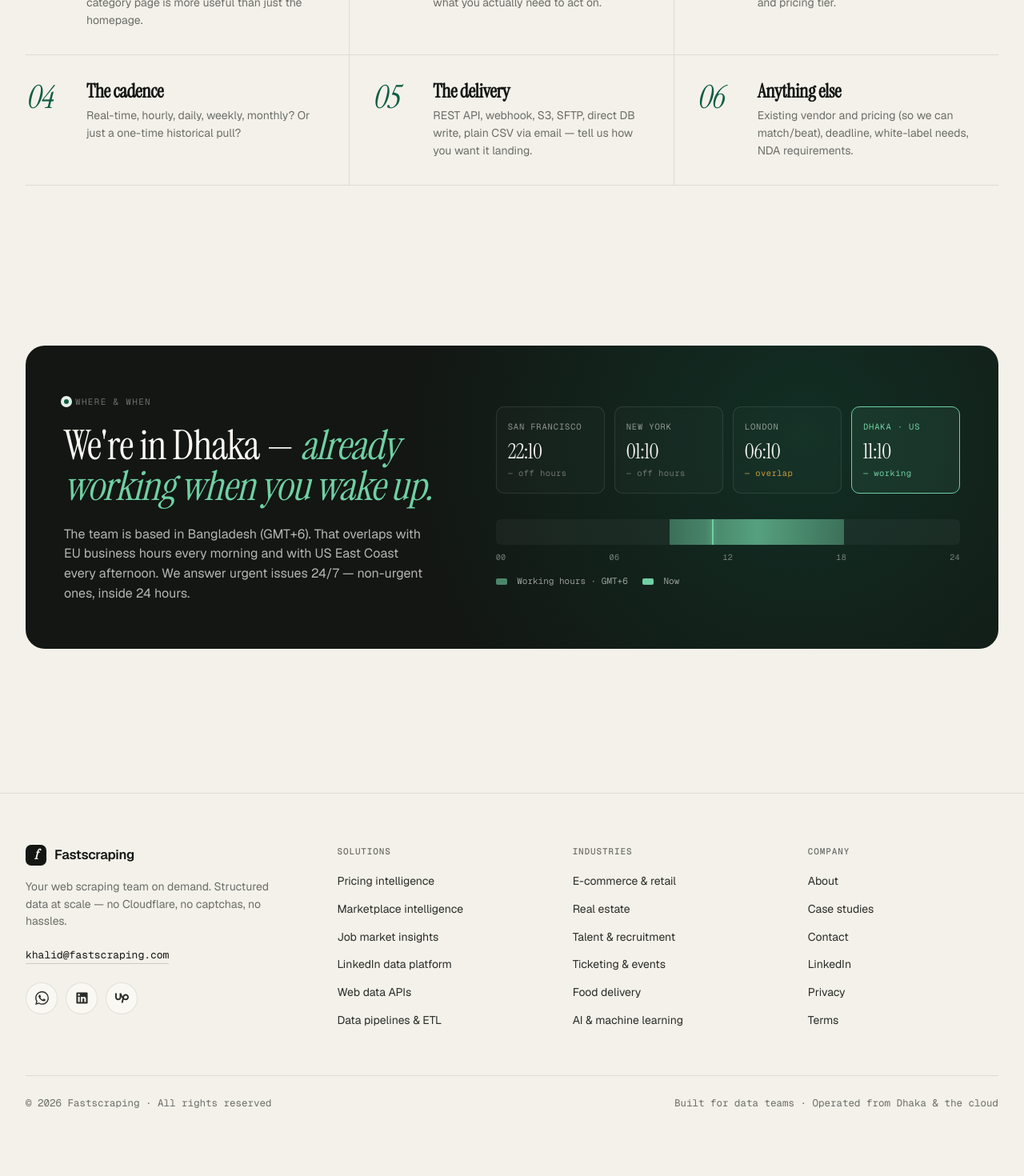
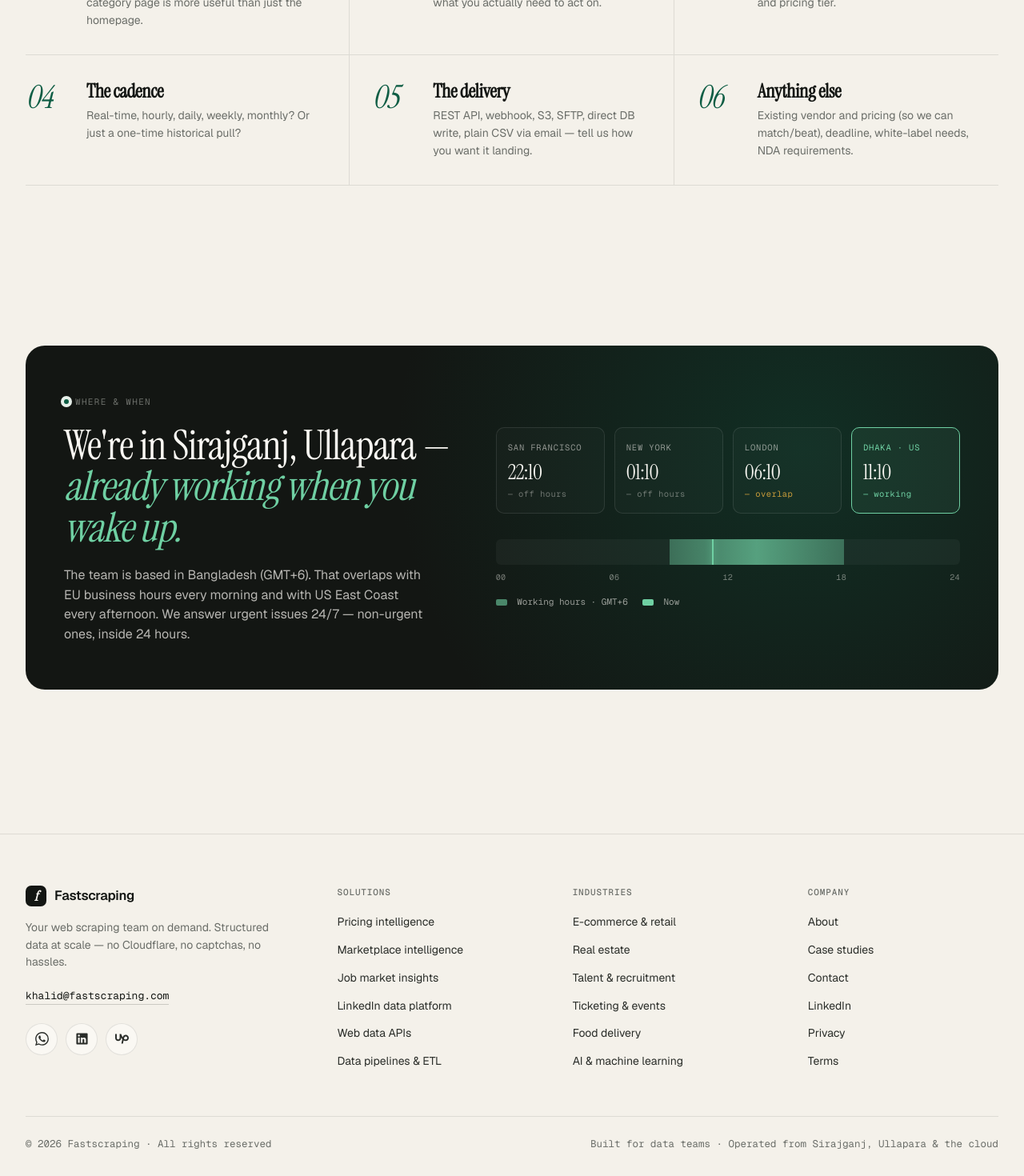
Before and after one commit to SoundlessGhost/_FAST_SCRAPING_, a Next.js app: page /contact in a window 1280 px wide. Shown: the part 2179-3649 px from the top of the page at 80% size. Before the commit the page ends 3598 px from the top, so only its background shows below. Built offline with nearby package versions, Linux system fonts and the light colour scheme.

Commit message:
Fix megamenu card text wrapping (display: block on .mm-h and .mm-d)

```diff
--- a/app/contact/page.tsx
+++ b/app/contact/page.tsx
@@ -309,7 +309,8 @@
             <div className="tz-left">
               <span className="eyebrow">Where &amp; when</span>
               <h2 className="display" style={{ marginTop: 18 }}>
-                We&apos;re in Dhaka — <em>already working when you wake up.</em>
+                We&apos;re in Sirajganj, Ullapara —{" "}
+                <em>already working when you wake up.</em>
               </h2>
               <p>
                 The team is based in Bangladesh (GMT+6). That overlaps with EU
--- a/app/globals.css
+++ b/app/globals.css
@@ -15,3 +15,11 @@
 @media (prefers-reduced-motion: reduce) {
   html { scroll-behavior: auto; }
 }
+
+/* Megamenu card text: heading + description must stack vertically.
+   `.mm-h` and `.mm-d` are <span> elements — force block so they don't
+   render inline (which made text concatenate on one line). */
+.mm-h,
+.mm-d {
+  display: block;
+}
--- a/components/Footer.tsx
+++ b/components/Footer.tsx
@@ -96,7 +96,7 @@
         </div>
         <div className="footer-base">
           <div>© 2026 Fastscraping · All rights reserved</div>
-          <div>Built for data teams · Operated from Dhaka &amp; the cloud</div>
+          <div>Built for data teams · Operated from Sirajganj, Ullapara &amp; the cloud</div>
         </div>
       </div>
     </footer>
--- a/design/about.html
+++ b/design/about.html
@@ -1123,7 +1123,7 @@
         </div>
         <div class="footer-base">
           <div>© 2026 Fastscraping · All rights reserved</div>
-          <div>Built for data teams · Operated from Dhaka &amp; the cloud</div>
+          <div>Built for data teams · Operated from Sirajganj, Ullapara &amp; the cloud</div>
         </div>
       </div>
     </footer>
--- a/design/contact.html
+++ b/design/contact.html
@@ -242,7 +242,7 @@
     <div class="tz-card">
       <div class="tz-left">
         <span class="eyebrow">Where &amp; when</span>
-        <h2 class="display" style="margin-top: 18px;">We're in Dhaka — <em>already working when you wake up.</em></h2>
+        <h2 class="display" style="margin-top: 18px;">We're in Sirajganj, Ullapara — <em>already working when you wake up.</em></h2>
         <p>
           The team is based in Bangladesh (GMT+6). That overlaps with EU business hours every morning
           and with US East Coast every afternoon. We answer urgent issues 24/7 — non-urgent ones,
@@ -349,7 +349,7 @@
     </div>
     <div class="footer-base">
       <div>© 2026 Fastscraping · All rights reserved</div>
-      <div>Built for data teams · Operated from Dhaka &amp; the cloud</div>
+      <div>Built for data teams · Operated from Sirajganj, Ullapara &amp; the cloud</div>
     </div>
   </div>
 </footer>
--- a/design/index.html
+++ b/design/index.html
@@ -652,7 +652,7 @@
     </div>
     <div class="footer-base">
       <div>© 2026 Fastscraping · All rights reserved</div>
-      <div>Built for data teams · Operated from Dhaka &amp; the cloud</div>
+      <div>Built for data teams · Operated from Sirajganj, Ullapara &amp; the cloud</div>
     </div>
   </div>
 </footer>
--- a/design/pricing.html
+++ b/design/pricing.html
@@ -518,7 +518,7 @@
     </div>
     <div class="footer-base">
       <div>© 2026 Fastscraping · All rights reserved</div>
-      <div>Built for data teams · Operated from Dhaka &amp; the cloud</div>
+      <div>Built for data teams · Operated from Sirajganj, Ullapara &amp; the cloud</div>
     </div>
   </div>
 </footer>
--- a/design/privacy.html
+++ b/design/privacy.html
@@ -437,7 +437,7 @@
     </div>
     <div class="footer-base">
       <div>© 2026 Fastscraping · All rights reserved</div>
-      <div>Built for data teams · Operated from Dhaka &amp; the cloud</div>
+      <div>Built for data teams · Operated from Sirajganj, Ullapara &amp; the cloud</div>
     </div>
   </div>
 </footer>
--- a/design/solutions.html
+++ b/design/solutions.html
@@ -347,7 +347,7 @@
     </div>
     <div class="footer-base">
       <div>© 2026 Fastscraping · All rights reserved</div>
-      <div>Built for data teams · Operated from Dhaka &amp; the cloud</div>
+      <div>Built for data teams · Operated from Sirajganj, Ullapara &amp; the cloud</div>
     </div>
   </div>
 </footer>
--- a/design/terms.html
+++ b/design/terms.html
@@ -482,7 +482,7 @@
     </div>
     <div class="footer-base">
       <div>© 2026 Fastscraping · All rights reserved</div>
-      <div>Built for data teams · Operated from Dhaka &amp; the cloud</div>
+      <div>Built for data teams · Operated from Sirajganj, Ullapara &amp; the cloud</div>
     </div>
   </div>
 </footer>
```
